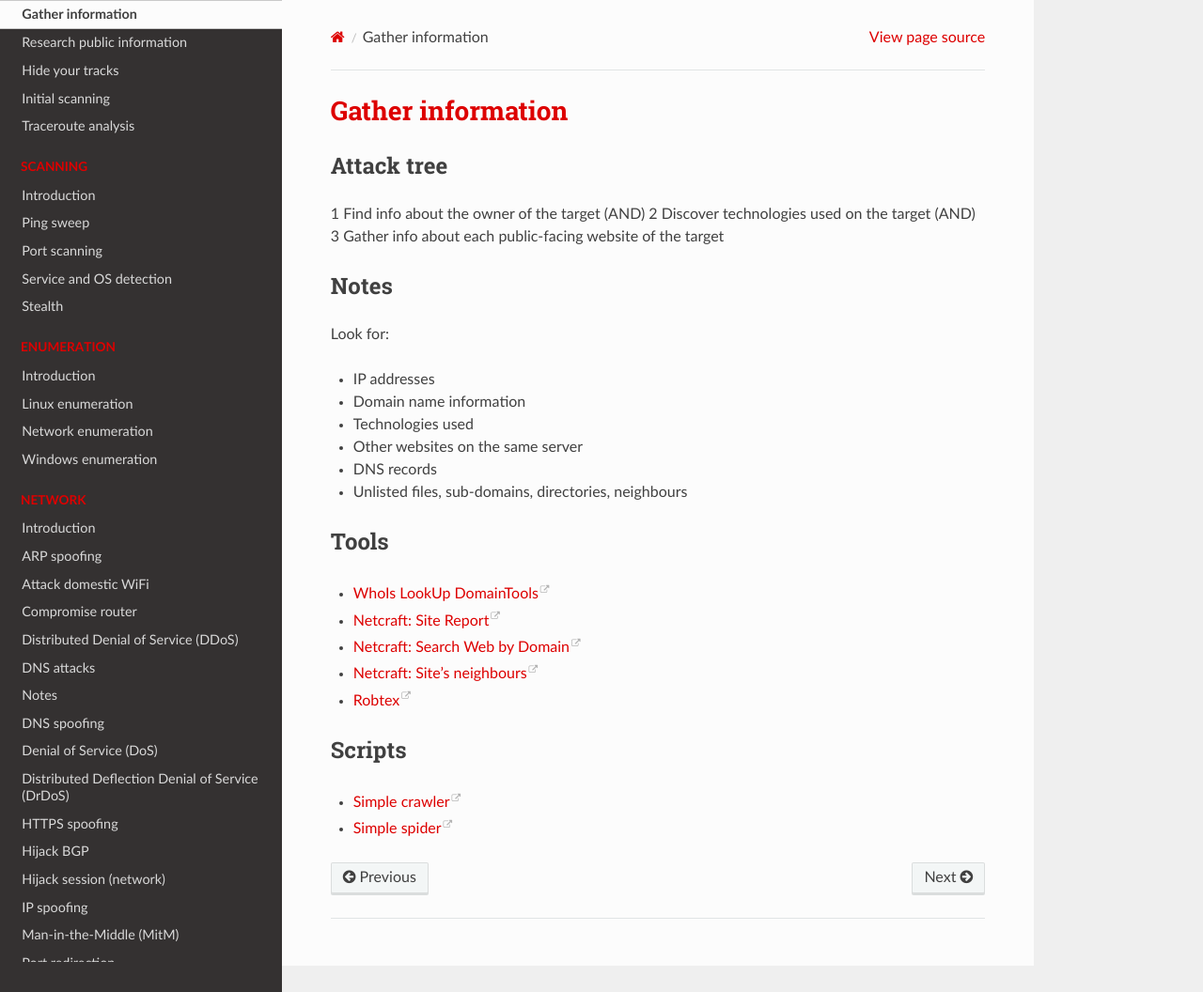
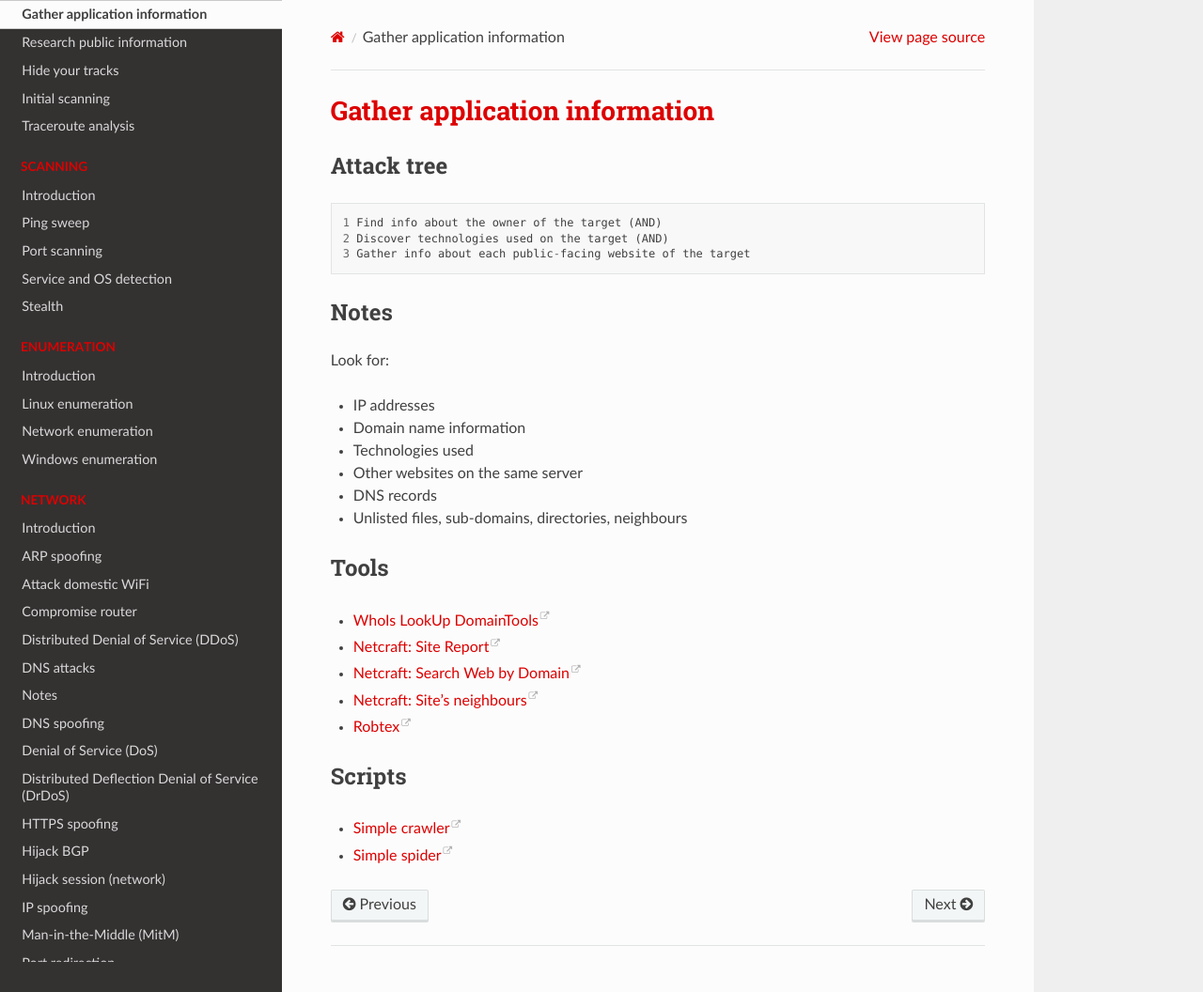
Before and after one commit to tymyrddin/red-basic, a Sphinx documentation site: the page built from source/docs/reconnaissance/Gather-app-information.md, in a window 1280 px wide and 1056 px high. Shown: the whole window at 94% size. Built offline with Sphinx 7.4.7 and the Read the Docs theme 2.0.0, drawn with Linux system fonts in a browser that asks for light colours.

````diff
--- a/source/docs/reconnaissance/Gather-information.md
+++ b/source/docs/reconnaissance/Gather-app-information.md
@@ -1,10 +1,12 @@
-# Gather information
+# Gather application information
 
 ## Attack tree
 
+```
 1 Find info about the owner of the target (AND)
 2 Discover technologies used on the target (AND)
 3 Gather info about each public-facing website of the target
+```
 
 ## Notes
 
````
